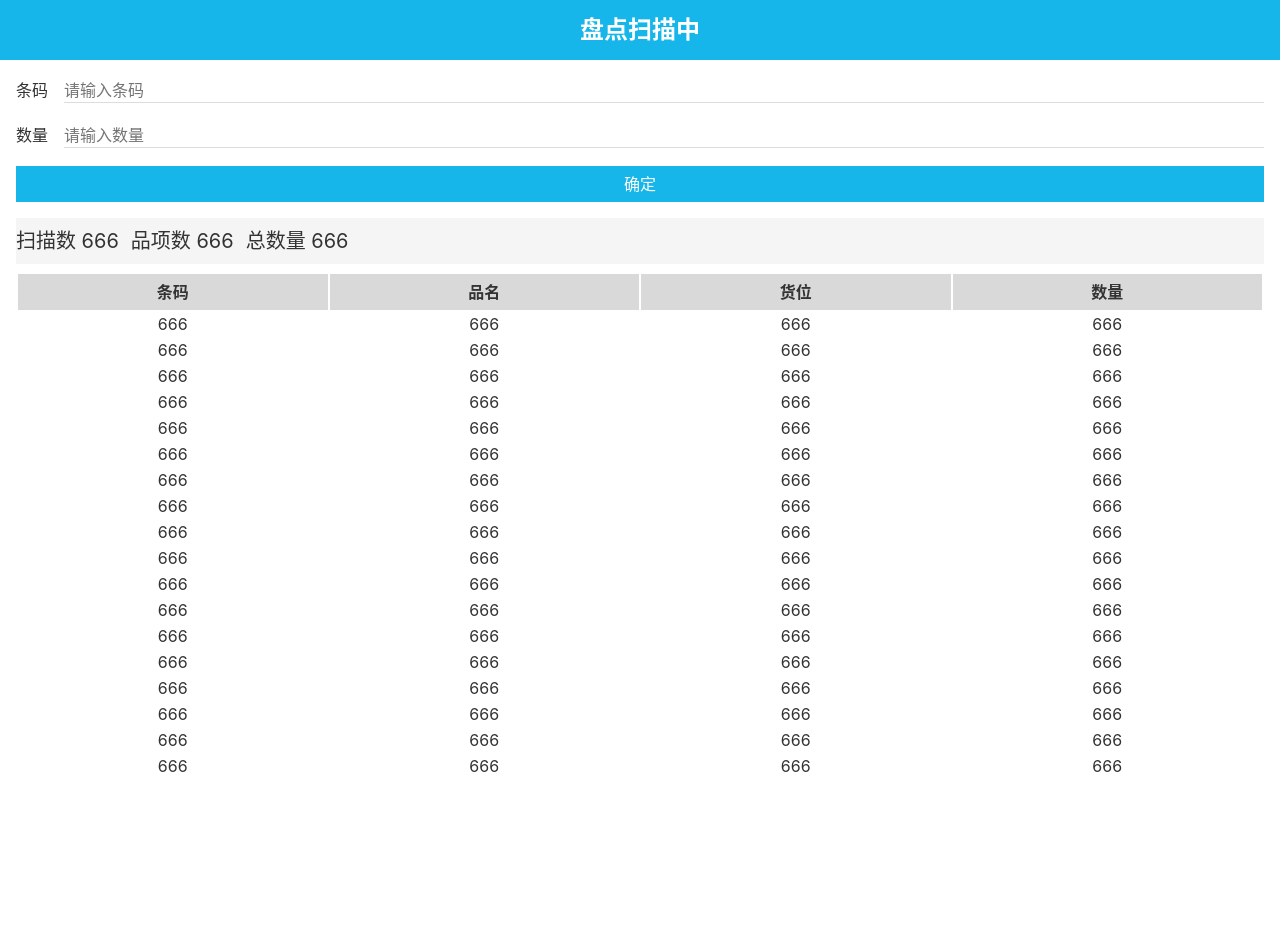
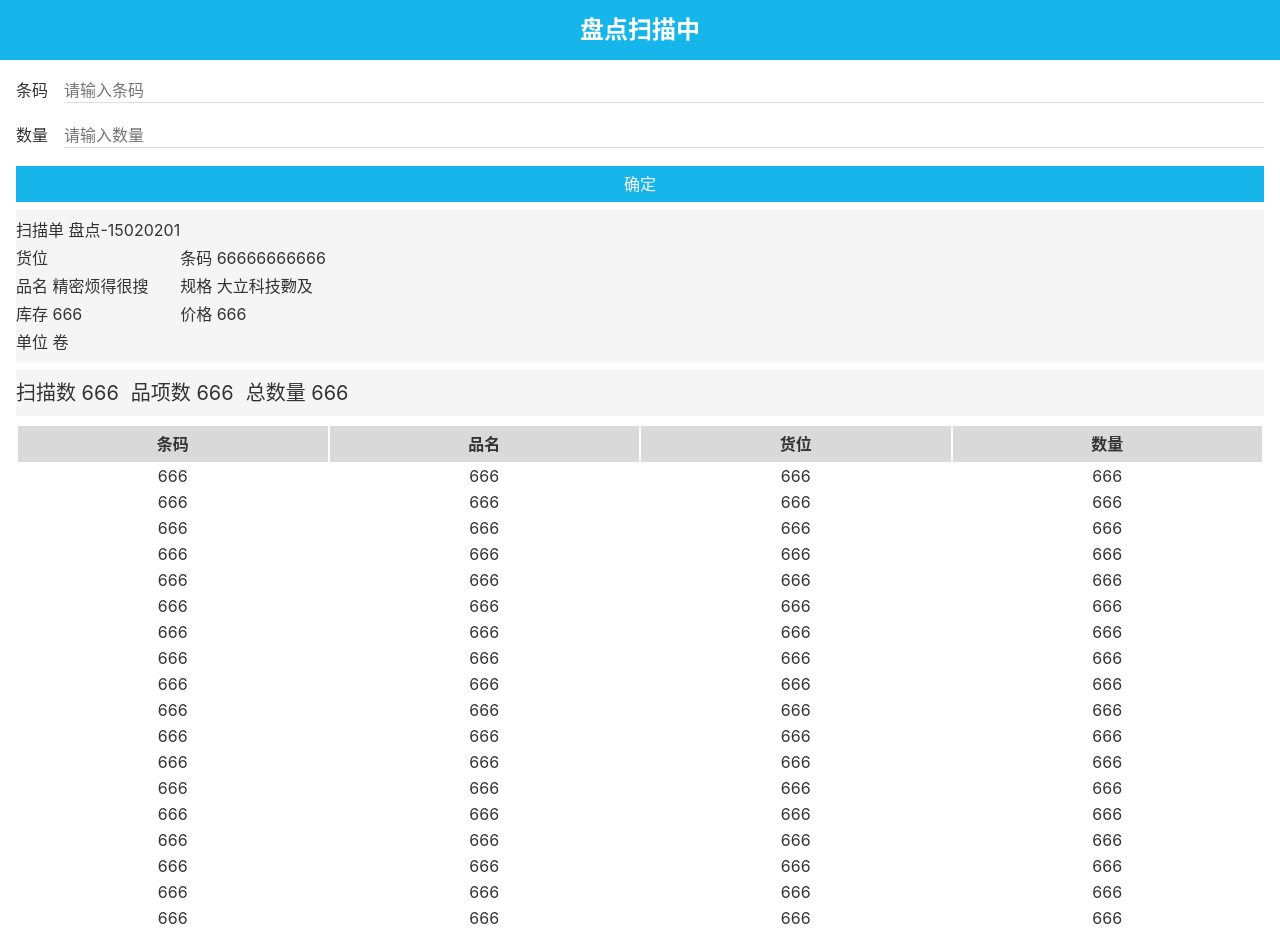
Before and after one commit to Leerongyue/inventory, a Vue app: page /#/home in a window 1280 px wide. Before the commit the page ends 800 px from the top, so only its background shows below. Built offline with nearby package versions, Linux system fonts and the light colour scheme.

Commit message:
完成detail模块

```diff
--- a/src/views/Home.vue
+++ b/src/views/Home.vue
@@ -4,6 +4,20 @@
     <Item text="条码" :code="barCode" placeholder="请输入条码" v-model="barCode"/>
     <Item text="数量" :code="number" placeholder="请输入数量" v-model="number"/>
     <button class="btn">确定</button>
+    <div class="detail">
+      <div>
+        <div>扫描单 盘点-15020201</div>
+        <div>货位</div>
+        <div>品名 精密烦得很搜</div>
+        <div>库存 666</div>
+        <div>单位 卷</div>
+      </div>
+      <div>
+        <div>条码 66666666666</div>
+        <div>规格 大立科技覅及</div>
+        <div>价格 666</div>
+      </div>
+    </div>
     <div class="total">
       <span>扫描数 666</span>
       <span>品项数 666</span>
@@ -44,6 +58,17 @@
       color: white;
     }
 
+    .detail {
+      margin: 0 16px;
+      display: flex;
+      align-items: center;
+      background: rgb(245, 245, 245);
+
+      div {
+        margin: 4px 0;
+      }
+    }
+
     .total {
       background: rgb(245, 245, 245);
       margin: 8px 16px;
```
Also changed, not shown: src/components/Head.vue (line endings or trailing spaces).
